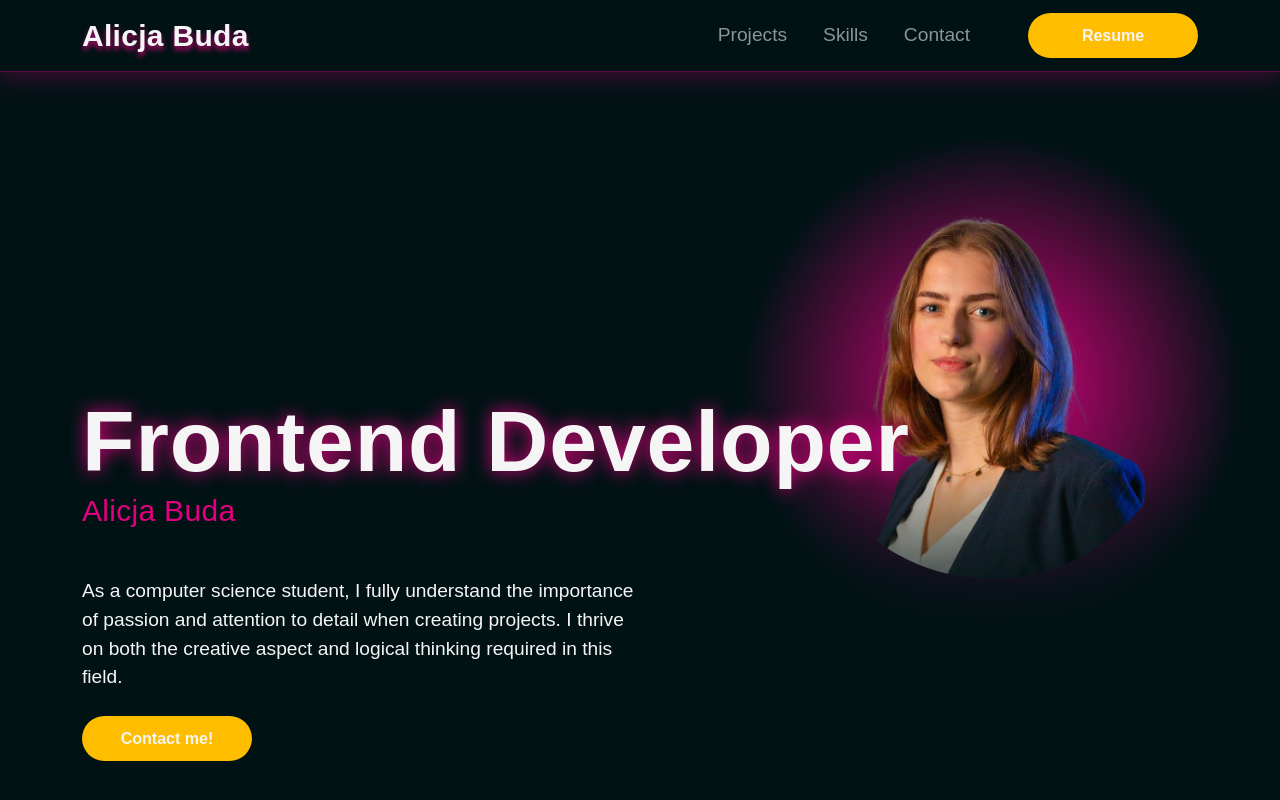
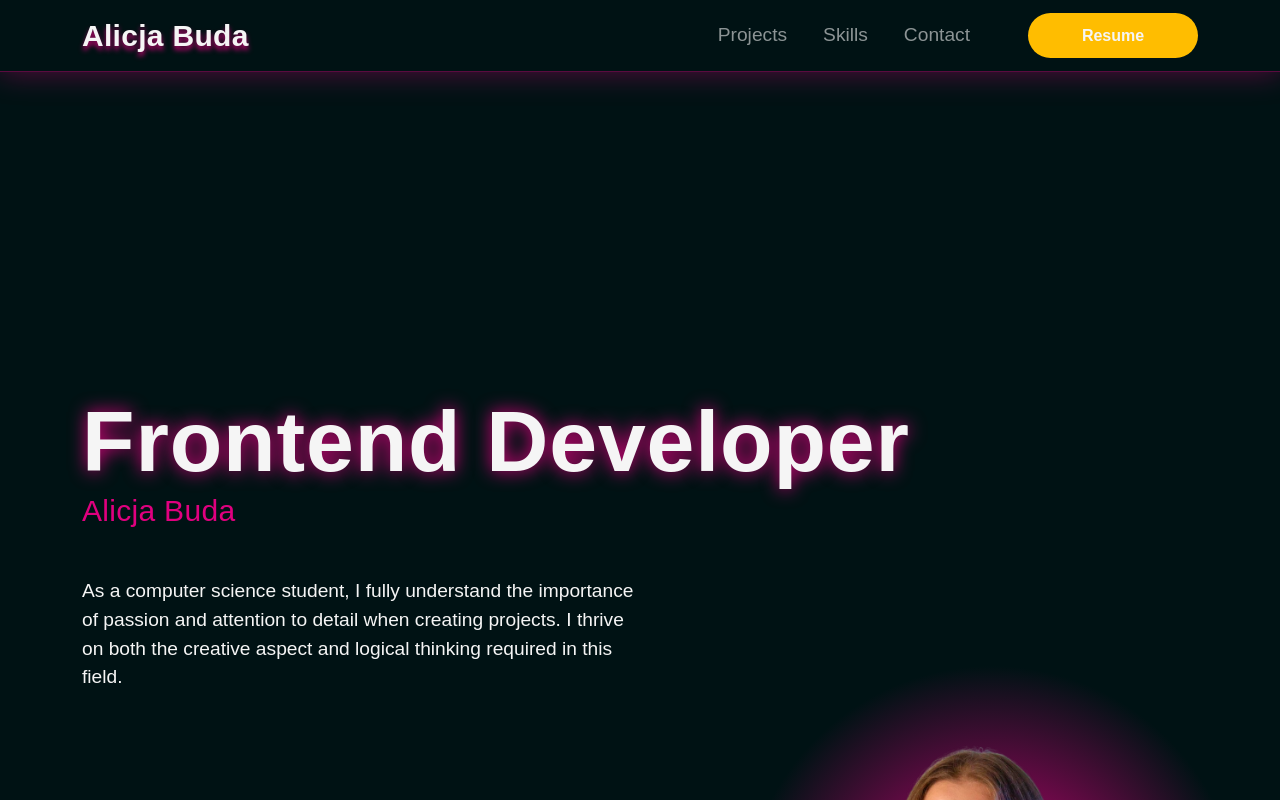
Before and after one commit to budaala/portfolio-website, a Vue app: page / in a window 1280 px wide. Shown: the top 800 px of the page. Built offline with nearby package versions, Linux system fonts and the light colour scheme; a web font is replaced by a local one.

Commit message:
some issues with bootstrap

```diff
--- a/package.json
+++ b/package.json
@@ -10,7 +10,8 @@
   },
   "dependencies": {
     "bootstrap": "^5.3.2",
-    "vue": "^3.4.15"
+    "vue": "^3.4.15",
+    "vue-router": "^4.3.0"
   },
   "devDependencies": {
     "@vitejs/plugin-vue": "^5.0.3",
--- a/src/App.vue
+++ b/src/App.vue
@@ -7,6 +7,7 @@
 </script>
 
 <template>
+  <!-- <router-view /> -->
   <Navbar />
   <Home />
   <Projects />
@@ -22,6 +23,7 @@
   background-color: #001214 !important;
   color: #F5F5F5 !important;
   font-family: 'Cambay', sans-serif;
+  position: relative;
 }
 
 h1 {
--- a/src/components/Home.vue
+++ b/src/components/Home.vue
@@ -16,7 +16,7 @@
         <div class="col-10 col-md-6 mb-4">
             <p>As a computer science student, I fully understand the importance of passion and attention to detail when creating projects. I thrive on both the creative aspect and logical thinking required in this field. </p>
         </div>
-        <button class="btn yellow-button">Contact me!</button>
+        <!-- <router-link class="btn yellow-button" to="/contact">Contact me!</router-link> -->
     </div>
 </template>
 
--- a/src/components/Navbar.vue
+++ b/src/components/Navbar.vue
@@ -20,7 +20,9 @@
                             <a class="nav-link" href="#">Contact</a>
                         </li>
                     </ul>
-                    <button class="btn yellow-button">Resume</button>
+                    <a href="https://drive.google.com/file/d/1yZqvEKBq5G3JtPNyIn3wf2b1aDW52Wr7/view?usp=sharing" target="_blank">
+                        <button class="btn yellow-button">Resume</button>
+                    </a>
                 </div>
             </div>
         </div>
@@ -58,6 +60,7 @@
 .navbar-nav {
     gap: 20px;
 }
+
 /*
 hr {
     color: #E0007F;
```
Also changed, not shown: src/main.js (+21 -0 lines), 1 other file (tests, documents, lock files or other folders).
